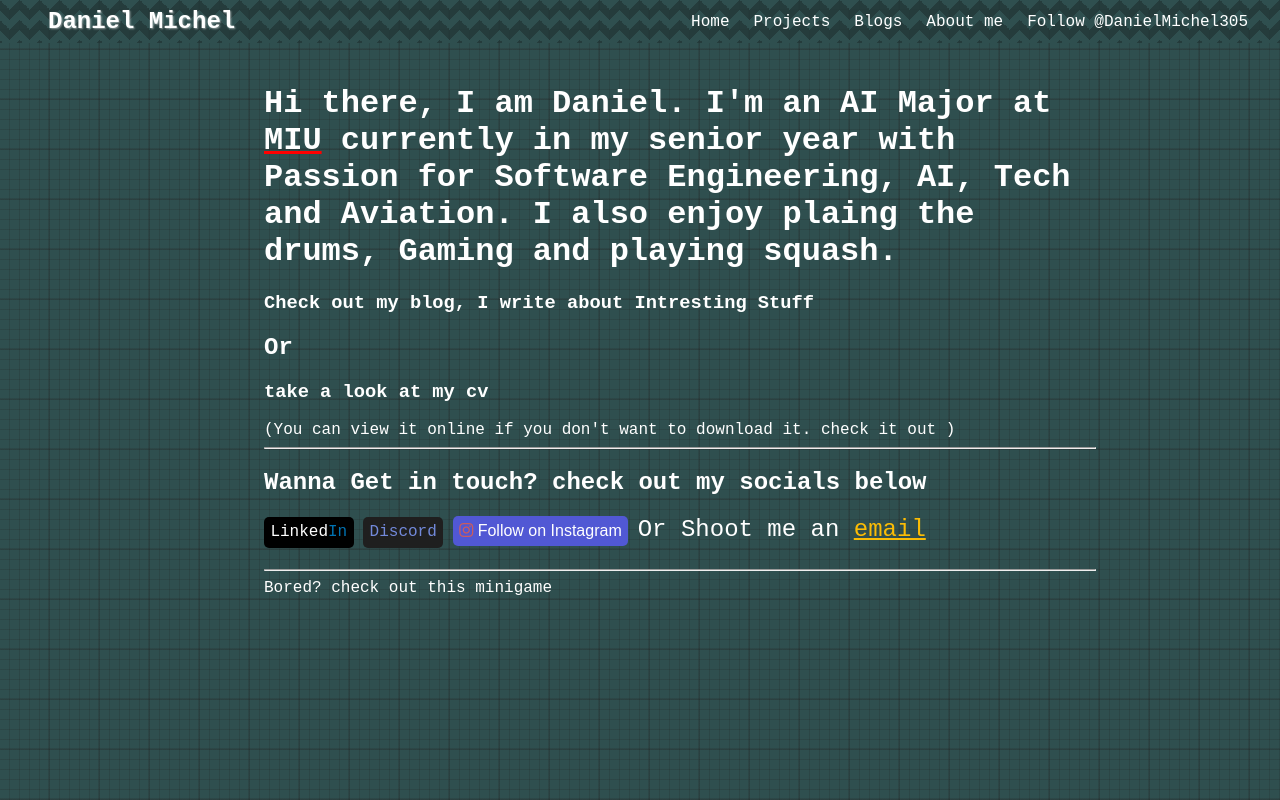
After one commit to DanielMichel305/Daniel-Michel-portfolio, a Node server app: page /about-me in a window 1280 px wide. The commit adds this page. Run offline with Node 20, Linux system fonts and the light colour scheme; some libraries are stand-ins or nearby versions.

Commit message:
Added about me page and added CMS confirm deletion modal

```diff
--- /dev/null
+++ b/Views/about.ejs
@@ -0,0 +1,101 @@
+<!DOCTYPE html>
+<html lang="en">
+<head>
+    <meta charset="UTF-8">
+    <meta name="viewport" content="width=device-width, initial-scale=1.0">
+    <link rel="stylesheet" href="https://use.fontawesome.com/releases/v5.8.2/css/all.css">
+
+    <title>Document</title>
+</head>
+
+<style>
+
+    body{
+            background-color: darkslategrey;
+            /* background-color: #e5e5f7; */
+
+
+            background-image:  linear-gradient(#22222230 2px, transparent 2px), linear-gradient(90deg, #22222230 2px, transparent 2px), linear-gradient(#22222230 1px, transparent 1px), linear-gradient(90deg, #22222230 1px, darkslategrey 1px);
+            background-size: 50px 50px, 50px 50px, 10px 10px, 10px 10px;
+            background-position: -2px -2px, -2px -2px, -1px -1px, -1px -1px;
+            overflow: auto ;
+        }
+
+        .background-fill-anim{
+            background-color: #80808040;
+            opacity: 0.8;
+            background: radial-gradient(circle, transparent 20%, darkslategrey 20%,darkslategrey 80%, transparent 80%, transparent), radial-gradient(circle, transparent 20%, darkslategrey 20%, darkslategrey 80%, transparent 80%, transparent) 25px 25px, linear-gradient(#80808040 2px, transparent 2px) 0 -1px, linear-gradient(90deg, #80808020 2px, darkslategrey 2px) -1px 0;
+            background-size: 50px 50px, 50px 50px, 25px 25px, 25px 25px;
+        }
+        .root{
+            position: fixed;
+            margin-left: 20lvw;
+            max-width: 65%;
+            margin-top: 3.5rem;
+
+            font-family: 'Courier New', Courier, monospace;
+            color: white;
+
+        }
+        .miu-href{
+            color: white;
+            text-decoration: underline ;
+            text-decoration-color: red;
+        }
+        .link{
+
+            text-decoration: none;
+            color: white;
+            transition: 0.2s;
+        }
+        .link:hover{
+
+            font-size: calc(100% + 3px);
+            transition: 0.2s;
+        }
+
+
+</style>
+<body>
+
+    <%- include('partials/navbar') %>
+
+    <div class="root">
+        <h1>Hi there, I am Daniel. I'm an AI Major at <a class="miu-href" target="_blank" href="https://www.miuegypt.edu.eg/">MIU</a> currently in my senior year with Passion for Software Engineering, AI, Tech and Aviation. I also enjoy plaing the drums, Gaming and playing squash.</h1>
+
+        <h3>Check out my <a class="link" href="/blog">blog</a>, I write about Intresting Stuff</h3>
+
+        <h2>Or</h2>
+
+        <h3>  take a look at my <a class="link" href="/assets/pdf/cv.pdf" download="Daniel Michel Sadek CV.pdf"> cv</a></h3>
+        (You can view it online if you don't want to download it. <a class="link" href="/assets/pdf/cv.pdf">check it out</a> )
+
+        <br><hr>
+
+       <h2> Wanna Get in touch? check out my socials below</h2>
+
+       <div class="socials">
+
+        <a style="background-color: black ; padding: 0.4rem; border-radius: 5px;" class="link" href="">Linked<span style="color: #0072b1;">In</span></a>
+        <a style="background-color: #1f1f1f ; padding: 0.4rem; border-radius: 5px; color: #7289da;" class="link" href="">Discord</a>
+
+
+        <a style="background-color: #5158d4; padding: 0.4rem; border-radius: 5px; text-decoration: none; color: white; font-family: sans-serif;" class="link" href="https://instagram.com/danioool_">
+             <span style=" color: indianred;">
+                <i class="fab fa-instagram"></i>
+            </span>
+        Follow on Instagram</a>
+
+        <span style="font-size: x-large;">Or Shoot me an <a style="color: #FBBC05;" href="mailto:danielmichel.30504@gmail.com">email</a> </span>
+
+
+        </div>
+
+        <br>
+        <hr>
+        Bored? check out this <a class="link" href="/minigame">minigame</a>
+
+    </div>
+
+</body>
+</html>
--- a/Views/minigame.ejs
+++ b/Views/minigame.ejs
@@ -72,7 +72,7 @@
     <%- include('partials/navbar') %>
 
     <div class="game-container">
-        <h1>🚀 FLAPPY CODER 🚀</h1>
+        <h1> FLAPPY CODER </h1>
         <div class="score">Score: <span id="score">0</span> | High: <span id="highScore">0</span></div>
         <canvas id="gameCanvas" width="1000" height="500"></canvas>
         <div class="controls">
--- a/Views/partials/navbar.ejs
+++ b/Views/partials/navbar.ejs
@@ -164,8 +164,8 @@
         <ul class="nav-buttons-container" id="nav-menu">
             <li><a href="/" class="nav-buttons">Home</a></li>
             <li><a href="/projects" class="nav-buttons">Projects</a></li>
-            <li><a href="/about" class="nav-buttons">About</a></li>
-            <li><a href="/contact" class="nav-buttons">Contact</a></li>
+            <li><a href="/blogs" class="nav-buttons">Blogs</a></li>
+            <li><a href="/about-me" class="nav-buttons">About me</a></li>
             <li>
                 <a class="github-button nav-buttons" href="https://github.com/DanielMichel305" data-color-scheme="no-preference: dark; light: light; dark: dark;" aria-label="Follow @DanielMichel305 on GitHub">Follow @DanielMichel305</a>
             </li>
--- a/app.ts
+++ b/app.ts
@@ -27,10 +27,16 @@ app.set('views', path.join(__dirname, 'Views'))
 
 app.use('/admin/cms', CmsRouter)
 
+
 app.get('/', BlogController.getAllBlogs)
 app.get('/minigame', BlogController.getMiniGame)
 app.get('/b/:blogId', BlogController.getBlogById)
 app.post('/create', BlogController.createNewBlogPost)
+
+
+app.get('/about-me', (req: Request, res: Response)=>{
+    res.render('about')
+})
 
 
 
```
Also changed, not shown: Views/editblog.ejs (+99 -0 lines), Views/partials/dashboard/createBlogPartial.ejs (+8 -0 lines), 1 other file.
